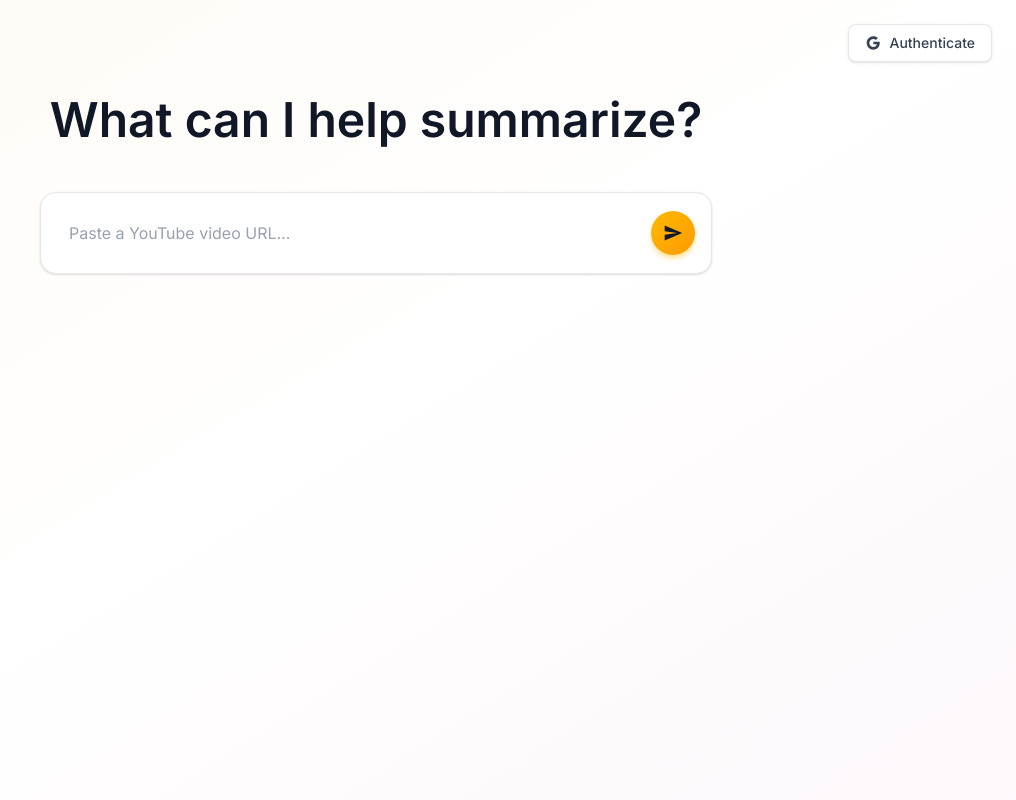
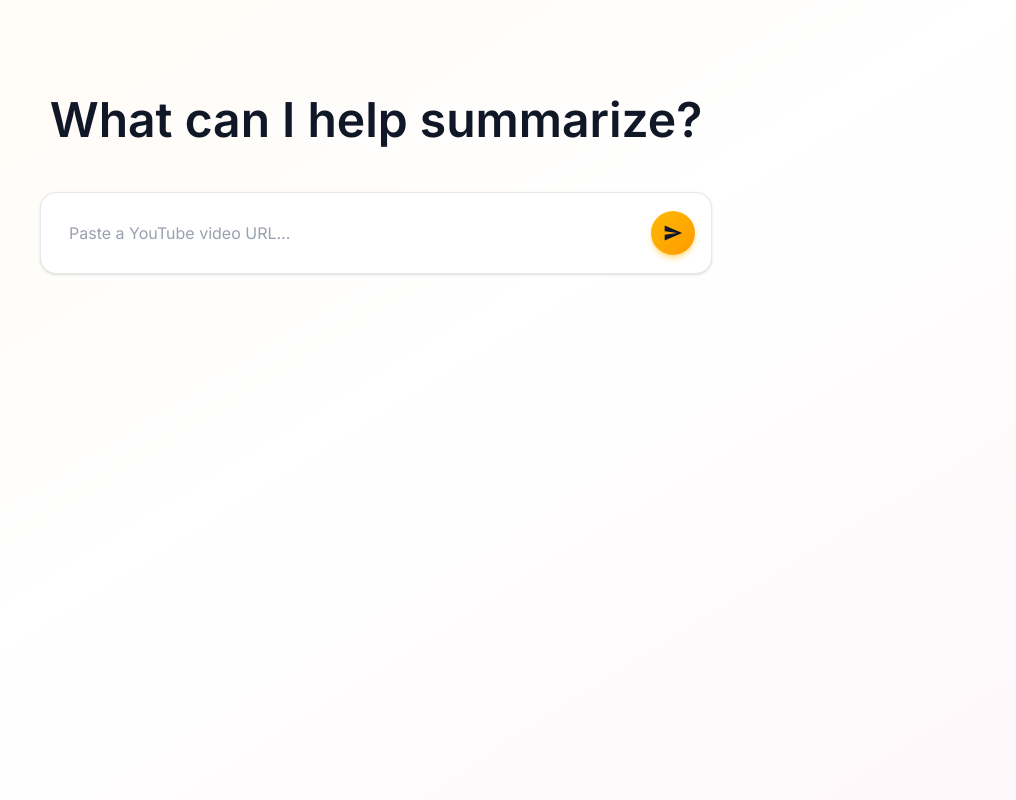
Before and after one commit to hassanaziz0012/yt-video-summarizer, a FastAPI app: page / in a window 1280 px wide. Shown: the whole page, without its empty margins (264-1280 px from the left). Run offline with FastAPI, Linux system fonts and the light colour scheme; style sheets or scripts are compiled from the project's sources.

Commit message:
remove authenticate button

```diff
--- a/src/templates/index.html
+++ b/src/templates/index.html
@@ -10,35 +10,6 @@ block head %}
 <div
     class="min-h-screen flex flex-col items-center justify-start pt-24 bg-gradient-to-br from-orange-50/60 via-white to-pink-50/60 p-4 font-[Inter] relative"
 >
-    <!-- Auth Section -->
-    {% if user %}
-    <div class="absolute top-6 right-6 flex items-center gap-3">
-        <span class="text-gray-600 text-sm font-medium">{{ user.name }}</span>
-        <a
-            href="/auth/logout"
-            class="bg-white hover:bg-gray-50 text-gray-700 font-medium text-sm px-4 py-2 rounded-lg border border-gray-200 shadow-sm transition-all duration-200 hover:shadow-md"
-        >
-            Logout
-        </a>
-    </div>
-    {% else %}
-    <a
-        href="/auth/login"
-        class="absolute top-6 right-6 bg-white hover:bg-gray-50 text-gray-700 font-medium text-sm px-4 py-2 rounded-lg border border-gray-200 shadow-sm transition-all duration-200 hover:shadow-md flex items-center gap-2"
-    >
-        <svg
-            xmlns="http://www.w3.org/2000/svg"
-            viewBox="0 0 24 24"
-            class="w-4 h-4 fill-current"
-        >
-            <path
-                d="M12.545,10.239v3.821h5.445c-0.712,2.315-2.647,3.972-5.445,3.972c-3.332,0-6.033-2.701-6.033-6.032s2.701-6.032,6.033-6.032c1.498,0,2.866,0.549,3.921,1.453l2.814-2.814C17.503,2.988,15.139,2,12.545,2C7.021,2,2.543,6.477,2.543,12s4.478,10,10.002,10c8.396,0,10.249-7.85,9.426-11.748L12.545,10.239z"
-            />
-        </svg>
-        Authenticate
-    </a>
-    {% endif %}
-
     <div class="text-center w-full max-w-2xl">
         <h1 class="text-4xl md:text-5xl font-semibold text-gray-900 mb-12">
             What can I help summarize?
```
